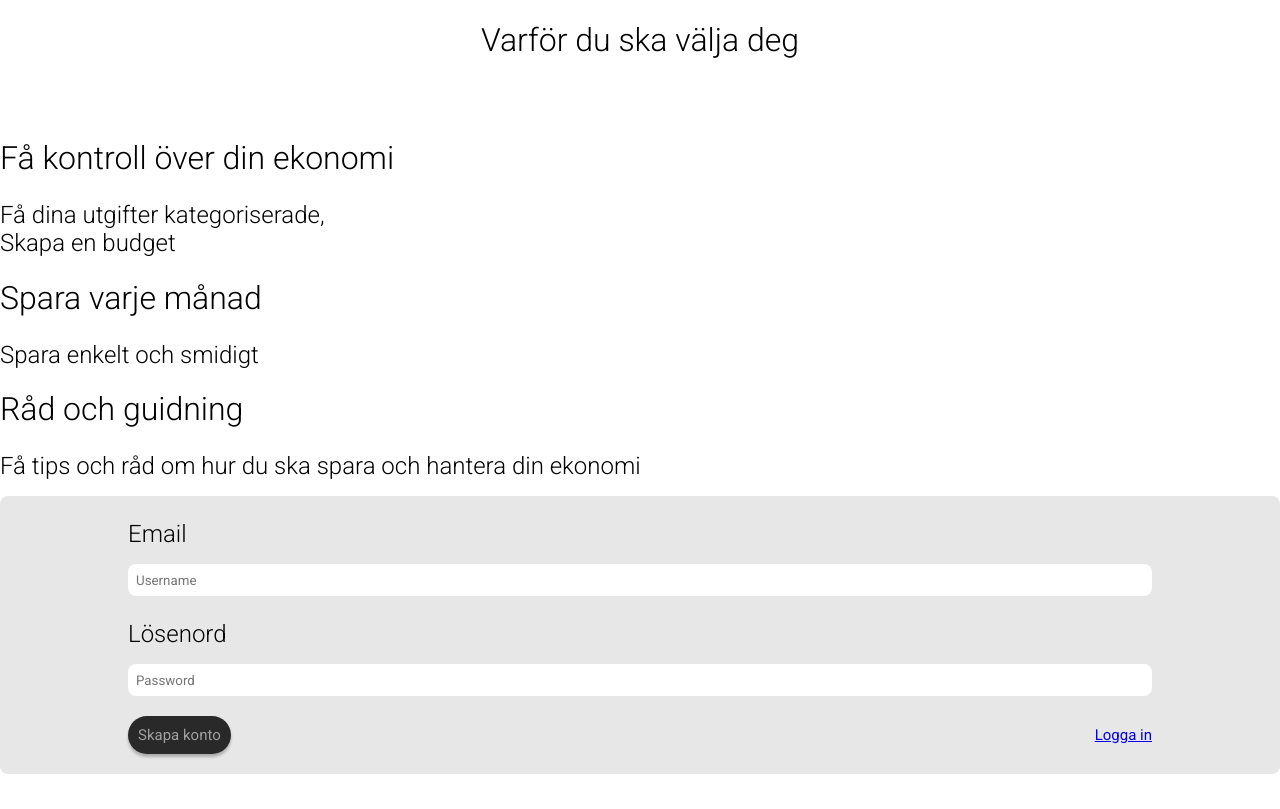
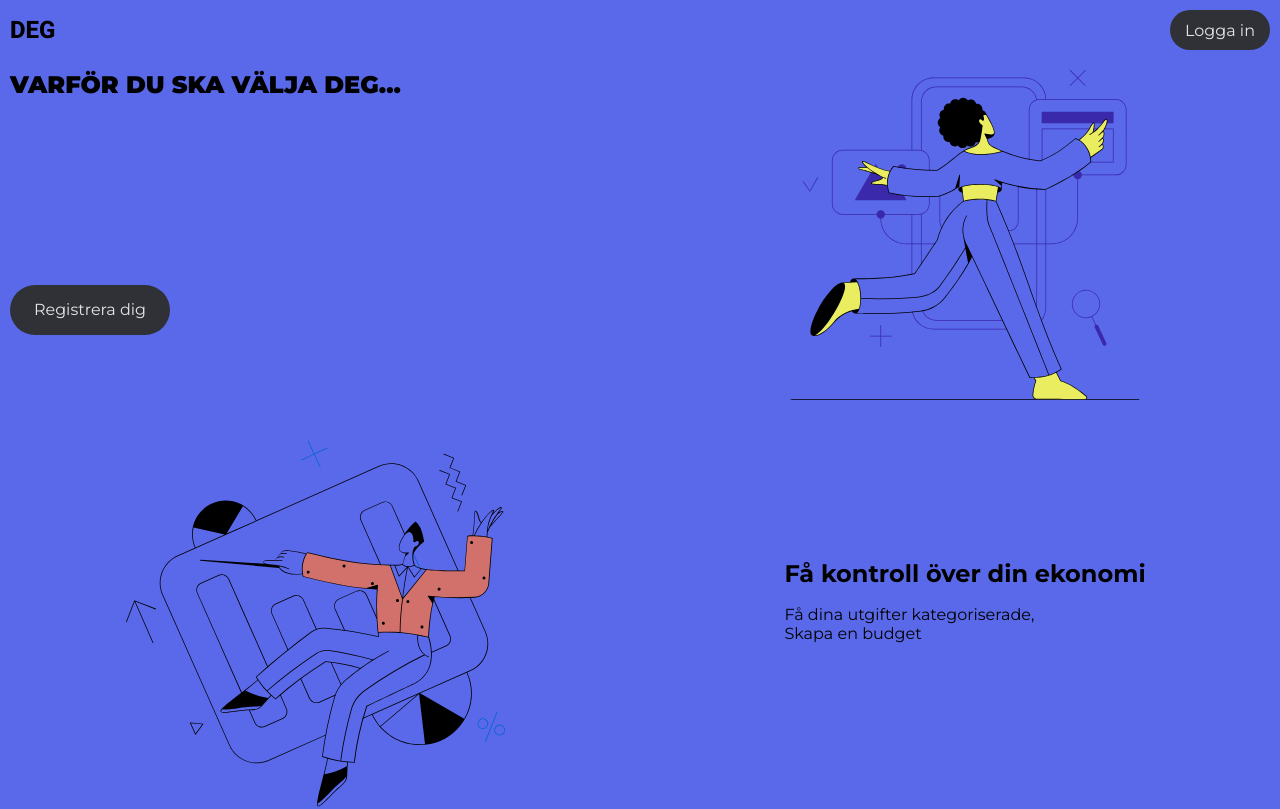
Before and after one commit to Markus-Simonsen-ITHS/JavaScript-med-ramverk-laboration-3, a Vue app: page /#/landing in a window 1280 px wide. Shown: the top 809 px of the page. Built offline with nearby package versions, Linux system fonts and the light colour scheme; no server answers.

Commit message:
styled landing page

```diff
--- a/src/App.vue
+++ b/src/App.vue
@@ -15,7 +15,7 @@
 </template>
 
 <style>
-  @import url('https://fonts.googleapis.com/css2?family=Roboto:wght@300;400&display=swap');
+  @import url('https://fonts.googleapis.com/css2?family=Roboto:wght@300;400;800&display=swap');
   * {
     font-family: 'Roboto', sans-serif;
   }
--- a/src/components/LoginForm.vue
+++ b/src/components/LoginForm.vue
@@ -10,6 +10,10 @@
     },
     props: {
       onlyRegister: {
+        type: Boolean,
+        default: false
+      },
+      focusEmail: {
         type: Boolean,
         default: false
       }
@@ -27,6 +31,13 @@
           password: this.loginPassword
         }
         this.$store.dispatch('registerUser', payload)
+      },
+      focusEmailInput() {
+        const element = this.$refs.emailInput
+        var top = element.offsetTop
+
+        window.scrollTo(0, top)
+        this.$refs.emailInput.focus()
       }
     },
     computed: {
@@ -53,6 +64,11 @@
     },
     mounted() {
       this.$store.commit('setLoginError', '')
+    },
+    watch: {
+      focusEmail(newVal) {
+        if (newVal) this.focusEmailInput()
+      }
     }
   }
 </script>
@@ -62,6 +78,7 @@
     <form>
       <p>Email</p>
       <input
+        ref="emailInput"
         class="textInput"
         type="text"
         v-model="loginUsername"
@@ -78,7 +95,7 @@
         {{ loginError }}
       </p>
       <br />
-      <div v-if="onlyRegisterBool">
+      <div class="log-in-align" v-if="onlyRegisterBool">
         <button
           id="loginButton"
           type="submit"
@@ -87,9 +104,11 @@
         >
           Skapa konto
         </button>
-        <router-link id="registerButton" to="/login">Logga in</router-link>
+
+        <p class="log-in">Har du redan ett konto?</p>
+        <router-link id="registerButton" to="/login"> Logga in</router-link>
       </div>
-      <div v-else>
+      <div v-else class="log-in-align">
         <button id="loginButton" type="submit" @click.prevent="login">
           Logga in
         </button>
@@ -110,51 +129,59 @@
   }
 
   #loginInBox {
+    grid-column: span 2;
+    justify-self: center;
+    width: 60%;
     display: flex;
     justify-content: center;
     align-items: center;
-    background-color: #e7e7e7;
+    background-color: #3e4147;
     border-radius: 8px;
+    padding: 20px;
   }
 
   .textInput {
     height: 1rem;
-    border: none;
+    border: 1px #202225 solid;
+    background-color: #33363d;
     padding: 0.5rem;
     margin: 0;
     width: calc(100% - 1rem);
     border-radius: 8px;
+    color: #8f9296;
   }
 
   .textInput:focus {
     outline: 1px solid #a0a0a0;
+    background-color: #33363d;
   }
 
   form {
     width: 80%;
+    background-color: #3e4147;
   }
 
   #loginButton {
     border: none;
     cursor: pointer;
-    background-color: #292929;
+    background-color: #5969ea;
     color: #fff;
     margin: 20px;
     margin-left: 0;
     padding: 10px;
-    border-radius: 100px;
+    border-radius: 8px;
     box-shadow: 0px 3px 3px rgba(0, 0, 0, 0.25);
     font-size: 15px;
+    width: 100%;
   }
 
   #registerButton {
     border: none;
     cursor: pointer;
-    float: right;
-    margin: 30px;
-    margin-right: 0;
-    font-size: 15px;
     padding: 0;
+    text-decoration: underline;
+    text-align: center;
+    color: #cdcdcd;
   }
 
   #loginButton:disabled {
@@ -163,6 +190,22 @@
   }
 
   p {
-    font-size: 1.5rem;
+    font-size: 1rem;
+    text-transform: uppercase;
+    color: #cdcdcd;
+    font-weight: normal;
+  }
+
+  .log-in-align {
+    justify-content: center;
+    text-align: center;
+    margin-bottom: 16px;
+  }
+
+  .log-in {
+    text-transform: none;
+    text-decoration: none;
+    text-align: center;
+    line-height: 0;
   }
 </style>
--- a/src/views/LandingView.vue
+++ b/src/views/LandingView.vue
@@ -2,6 +2,16 @@
   import LoginForm from '../components/LoginForm.vue'
 
   export default {
+    data() {
+      return {
+        focusEmail: false
+      }
+    },
+    methods: {
+      focusEmailInput() {
+        this.focusEmail = true
+      }
+    },
     components: {
       LoginForm
     }
@@ -9,37 +19,132 @@
 </script>
 
 <template>
-  <h1 id="title">Varför du ska välja deg</h1>
+  <header>
+    <p>DEG</p>
+    <router-link to="/login">Logga in</router-link>
+  </header>
+  <div class="landing-container">
+    <h1 id="title">Varför du ska välja deg...</h1>
+    <img
+      src="../../assets/landing001.svg"
+      alt="Illustration of person selecting screens"
+    />
 
+    <button class="register-button" @click="focusEmailInput">
+      Registrera dig
+    </button>
+
+    <div class="control-economy-section">
       <h1>Få kontroll över din ekonomi</h1>
       <p>
         Få dina utgifter kategoriserade, <br />
         Skapa en budget
       </p>
+    </div>
 
+    <img
+      id="second-image"
+      src="../../assets/landing002.svg"
+      alt="Illustration of person selecting screens"
+    />
+    <div class="save-every-month-section">
       <h1>Spara varje månad</h1>
       <p>Spara enkelt och smidigt</p>
+    </div>
 
+    <img
+      src="../../assets/landing003.svg"
+      alt="Illustration of person selecting screens"
+    />
+    <div class="tips-and-guide-section">
       <h1>Råd och guidning</h1>
       <p>Få tips och råd om hur du ska spara och hantera din ekonomi</p>
+    </div>
     <div v-if="this.$store.state.logoutMessage" class="logOutMessage">
       <p>Du har blivit utloggad</p>
     </div>
-  <LoginForm only-register="true" />
+    <LoginForm :focus-email="focusEmail" only-register="true" />
+  </div>
 </template>
 
 <style scoped>
+  @import url('https://fonts.googleapis.com/css2?family=Montserrat:wght@400;700;900&display=swap');
+  * {
+    font-family: 'Montserrat', sans-serif;
+  }
+  img {
+    max-width: 100%;
+    grid-row: span 2;
+  }
+
+  header {
+    padding: 10px;
+    display: grid;
+    grid-template-columns: 1fr;
+    background-color: #5969ea;
+  }
+
+  .landing-container {
+    background-color: #5969ea;
+    display: grid;
+    gap: 40px;
+    padding: 10px;
+  }
+
+  header p {
+    margin: 0;
+    grid-row: 1;
+    grid-column: 1;
+    justify-self: start;
+    align-self: center;
+    font-family: 'Roboto', sans-serif;
+    font-weight: 800;
+    font-size: 1.5rem;
+  }
+
+  header a {
+    text-decoration: none;
+    background-color: #2f3136;
+    border-radius: 100px;
+    color: #e5e5e5;
+    height: 40px;
+    width: 100px;
+    display: flex;
+    align-items: center;
+    justify-content: center;
+    grid-row: 1;
+    grid-column: 1;
+    justify-self: end;
+  }
+
   #title {
-    text-align: center;
+    text-align: left;
     margin-bottom: 5rem;
+    font-weight: 900;
+    text-transform: uppercase;
+    font-size: 1.5rem;
   }
   h1 {
-    font-size: 2rem;
+    font-size: 1.5rem;
+    margin: 0;
+    font-weight: 700;
   }
 
   p {
-    font-size: 1.5rem;
+    font-size: 1rem;
+    font-weight: 400;
   }
+
+  button {
+    background-color: #2f3136;
+    border: none;
+    border-radius: 100px;
+    color: #e5e5e5;
+    height: 50px;
+    width: 160px;
+    font-size: 1rem;
+  }
+
   .logOutMessage p {
     text-align: center;
     font-size: 1.8rem;
@@ -53,4 +158,49 @@
     background-color: #e7e7e7;
     border-radius: 8px;
   }
+
+  @media screen and (min-width: 700px) {
+    .landing-container {
+      grid-template-columns: 1fr 1fr;
+    }
+    img {
+      align-self: center;
+      justify-self: center;
+    }
+    #second-image {
+      grid-column: 1;
+    }
+    .control-economy-section {
+      grid-row: 3 / 5;
+      grid-column: 2;
+      display: grid;
+      justify-content: center;
+      grid-auto-rows: 0.1fr;
+    }
+    .control-economy-section h1 {
+      grid-row: 5;
+    }
+    .control-economy-section p {
+      grid-row: 6;
+    }
+    .save-every-month-section {
+      grid-row: 5 / 7;
+      display: flex;
+      flex-direction: column;
+      align-items: center;
+      justify-content: center;
+      display: grid;
+      justify-content: center;
+      grid-auto-rows: 0.1fr;
+    }
+    .save-every-month-section h1 {
+      grid-row: 5;
+    }
+    .save-every-month-section p {
+      grid-row: 6;
+    }
+    .tips-and-guide-section {
+      grid-column: 2;
+    }
+  }
 </style>
--- a/src/views/LoginView.vue
+++ b/src/views/LoginView.vue
@@ -6,5 +6,16 @@
 </script>
 
 <template>
-  <LoginForm only-register="false" />
+  <div class="loginview-container">
+    <LoginForm only-register="false" />
+  </div>
 </template>
+
+<style scoped>
+  .loginview-container {
+    display: grid;
+    align-items: center;
+    height: 100vh;
+    background-color: #5969ea;
+  }
+</style>
```
Also changed, not shown: assets/landing003.svg. Lines whose indentation alone changed are shown as unchanged.
